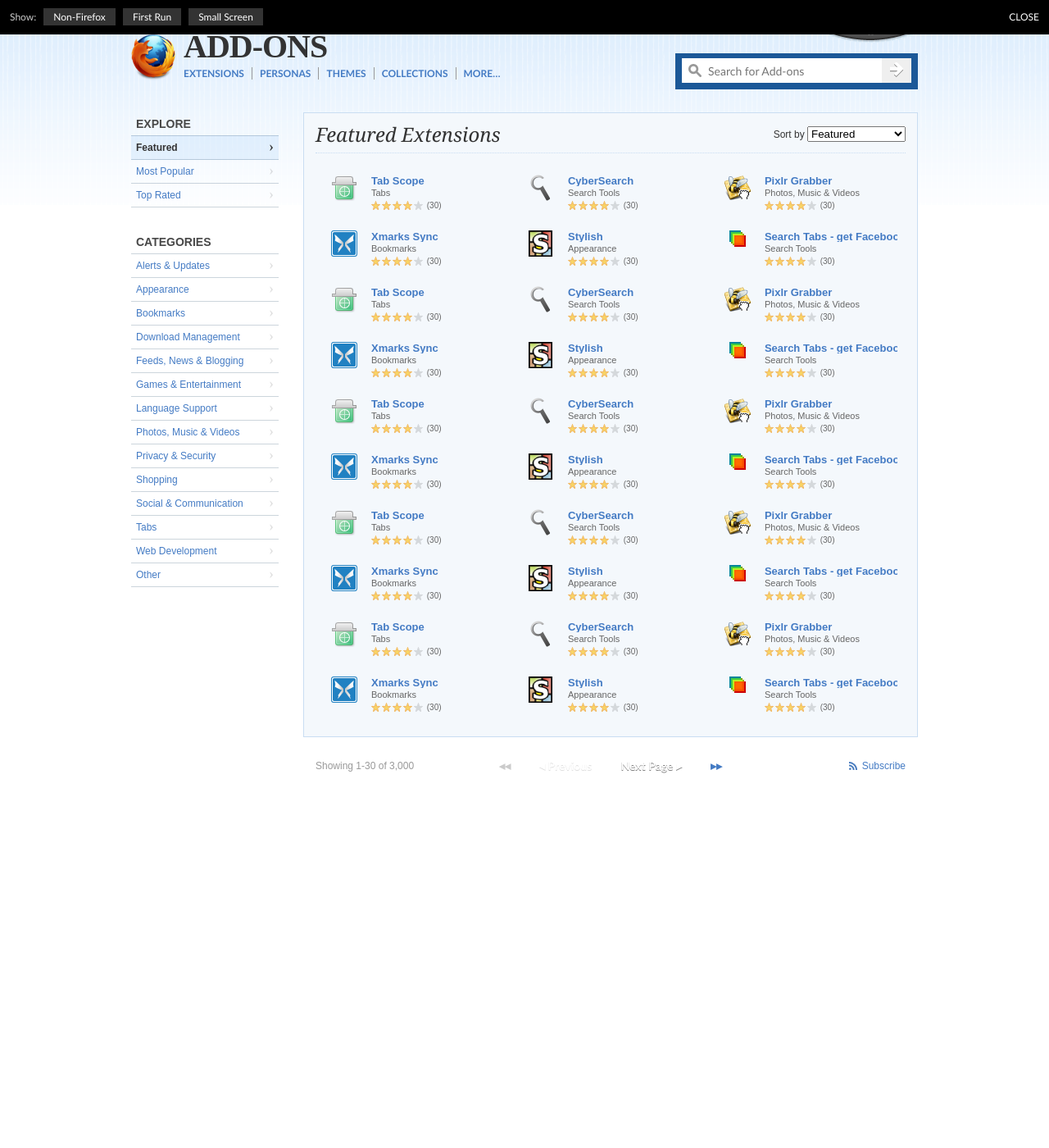
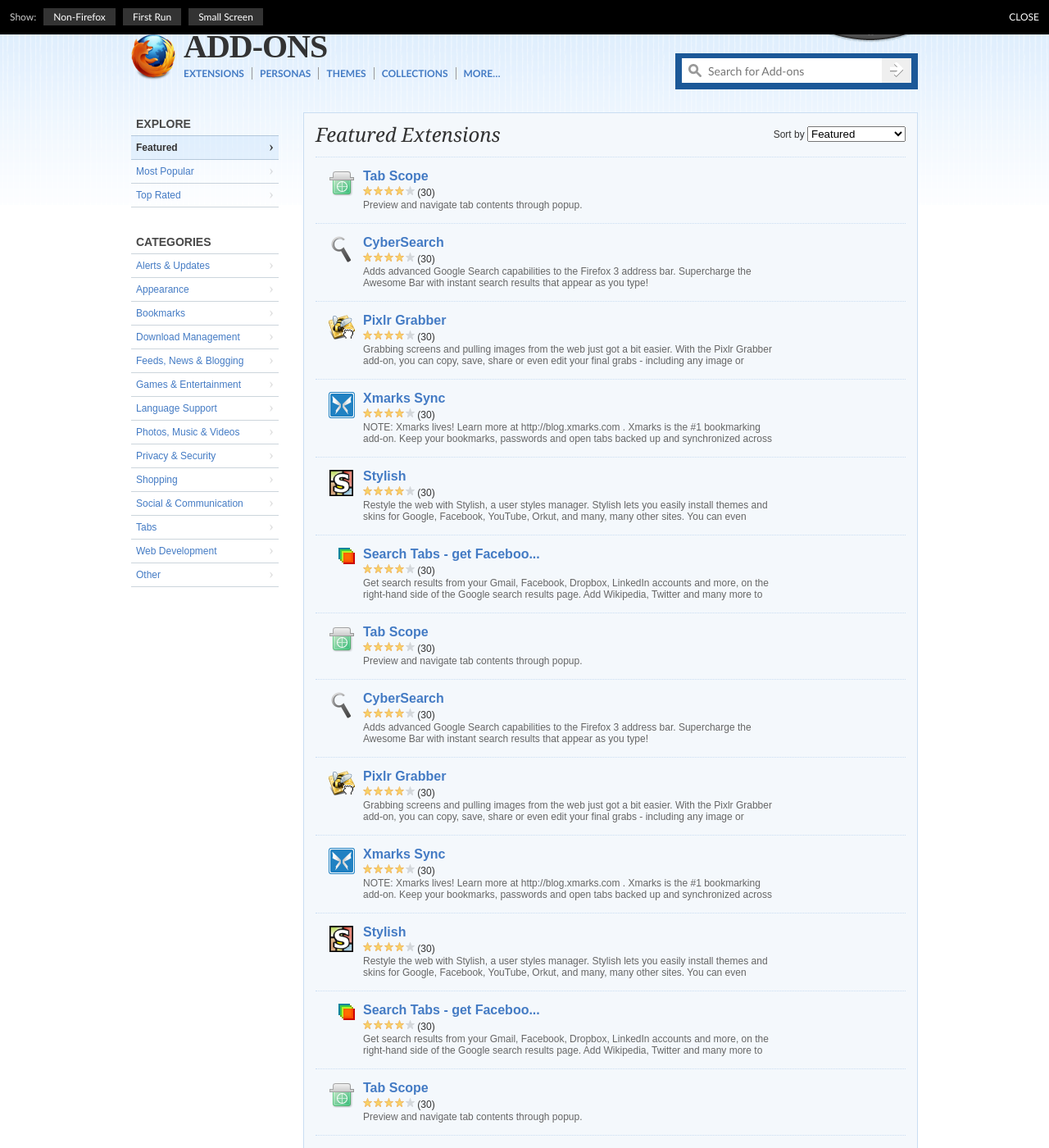
Before and after one commit to chowse/amo-redux, a Jekyll site: the page built from leaderboard.html, in a window 1280 px wide and 1400 px high. Shown: the whole window at 82% size. Built offline with Jekyll 4.4.1, drawn with Linux system fonts in a browser that asks for light colours; some web fonts are replaced; some of the changed text lies outside the part shown.

Commit message:
Create single-row extension listings for search and listing pages

```diff
--- a/_includes/paginator.html
+++ b/_includes/paginator.html
@@ -1,5 +1,5 @@
 <nav class="paginator">
-	<p class="pos">Showing 1-30 of 3,000</p>
+	<p class="pos">Showing 1-20 of 3,000</p>
 	<p class="rel">
 		<!--
 		--><span class="disabled small" title="Go to the first page">&#x25C2;&#x25C2;</span><!--
--- a/leaderboard.html
+++ b/leaderboard.html
@@ -88,40 +88,22 @@
 		</header>
 
 		<div class="pages">
-			<ul class="page threecol">
+			<ul class="page onecol wide-ext-list">
 				<!--
-				{% for i in (1..5) %}
+				{% for i in (1..3) %}
 				{% for ext in page.featured-exts %}
 				--><li>
-					<div class="extension">
-						<div class="main">
-							<p class="icon"><img src="static/img/icons/{{ ext.icon }}" /></p>
-							<p class="title"><a href="detail.html">{{ ext.name }}</a></p>
-							<p class="category">{{ ext.category }}</p>
-							<p class="rating"><span class="rating-stars rating-4"></span> (30)</p>
-						</div>
-
-						<div class="more">
-							<div class="install">
-								<a class="button small install" href="#"><span>Add to Firefox</span></a>
-							</div>
-
-							<div class="desc">
-								<p>
-									{{ ext.desc }}
-								</p>
-							</div>
-
-							<div class="author">
-								by <a href="#">{{ ext.author }}</a>
-							</div>
-
-							<div class="meta">
-								<p class="users">
-									9,999,999 users
-								</p>
-							</div>
-						</div>
+					<div class="wide-ext">
+						<p class="icon"><img src="static/img/icons/{{ ext.icon }}" /></p>
+						<p class="title">
+							<a href="detail.html">{{ ext.name }}</a>
+							<span class="author">by {{ ext.author }}</span>
+						</p>
+						<p class="rating"><span class="rating-stars rating-4"></span> (30)</p>
+						<p class="desc">{{ ext.desc }}</p>
+						<p class="install">
+							<a class="button small install" href="#"><span>Add to Firefox</span></a>
+						</p>
 					</div>
 				</li><!--
 				{% endfor %}
--- a/static/style.css
+++ b/static/style.css
@@ -127,7 +127,7 @@
 				padding: 0 4px;
 			}
 	.island header.large {
-		padding-bottom: 10px;
+		padding-bottom: 15px;
 		border-bottom: 1px dotted #c9ddf2;
 	}
 		.island header.large h2 {
@@ -395,6 +395,83 @@
 		border-top: 1px solid #ccc;
 	}
 
+.wide-ext {
+	position: relative;
+	padding: 15px 0;
+	font-family: Arial;
+	font-size: 12px;
+}
+	.wide-ext p {
+		margin: 2px 160px 0 58px;
+	}
+	.wide-ext p.icon {
+		position: absolute;
+		left: 0;
+		top: 15px;
+		width: 48px;
+		height: 48px;
+		margin: 0;
+	}
+		.wide-ext p.icon img {
+			position: absolute;
+			right: 0;
+			top: 0;
+		}
+	.wide-ext p.title {
+		overflow: hidden;
+		margin-top: 0;
+		padding-bottom: 2px;
+		white-space: nowrap;
+	}
+		.wide-ext p.title a {
+			font-size: 16px;
+			font-weight: bold;
+		}
+		.wide-ext p.title a:after {
+			content: '';
+			position: absolute;
+			left: 0;
+			top: 15px;
+			width: 48px;
+			height: 48px;
+		}
+		.wide-ext p.title .author {
+			display: none;
+			color: #999;
+		}
+	.wide-ext p.desc {
+		overflow: hidden;
+		color: #666;
+		line-height: 14px;
+		max-height: 28px;
+	}
+	.wide-ext p.install {
+		opacity: 0;
+		position: absolute;
+		right: 0;
+		top: 15px;
+		margin: 0;
+	}
+.wide-ext:hover {
+	background: rgba(60, 150, 240, 0.05);
+}
+	.wide-ext:hover p.install {
+		opacity: 1;
+		display: block;
+	}
+
+
+.wide-ext-list {
+	margin-top: -15px;
+}
+	.wide-ext-list li {
+		border-top: 1px dotted #C9DDF2;
+	}
+	.wide-ext-list li:first-child {
+		border-top: 0;
+	}
+
+
 .theme {
 	display: block;
 	position: relative;
@@ -753,6 +830,12 @@
 	}
 		.page.threecol li {
 			width: 33.33%;
+		}
+	.page.onecol {
+	}
+		.page.onecol li {
+			display: block;
+			width: auto;
 		}
 
 
```
Also changed, not shown: search.html (+14 -32 lines).
